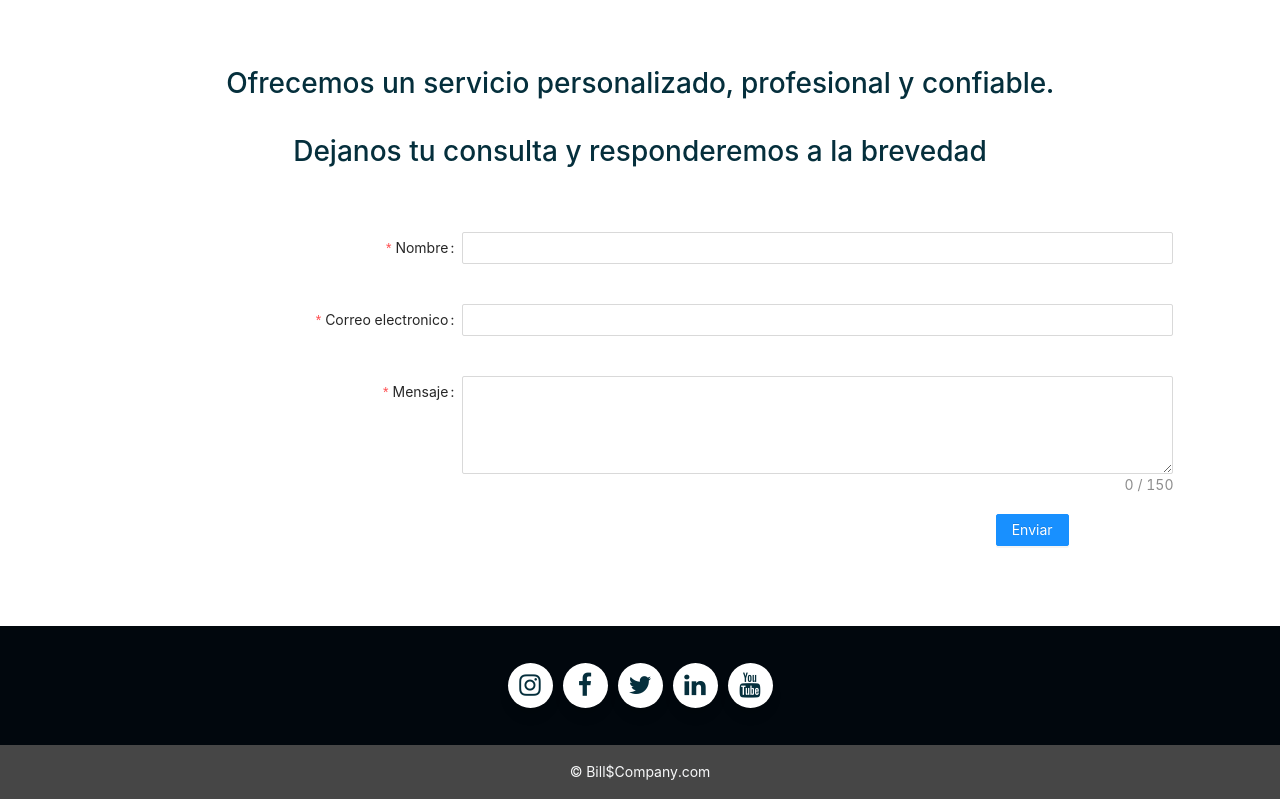
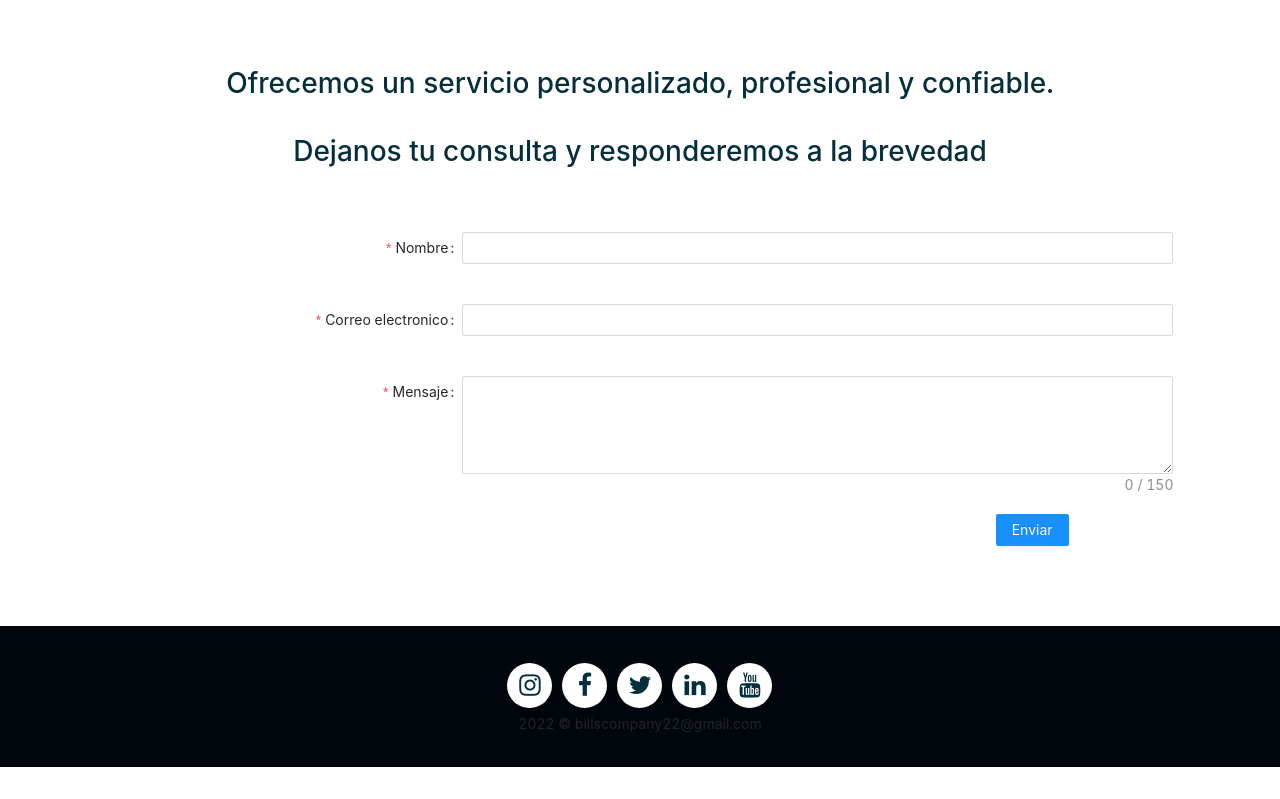
Before and after one commit to LauraOtz/Bills-frontend, a React (Create React App) app: page /login in a window 1280 px wide. Shown: the part 3361-4160 px from the top of the page. After the commit the page ends 4128 px from the top, so only its background shows below. Built offline with nearby package versions, Linux system fonts and the light colour scheme; the HTML template or start-up script is replaced by a standard one; a web font is replaced by a local one.

Commit message:
Footer Terminado!

```diff
--- a/src/pages/login/Footer.css
+++ b/src/pages/login/Footer.css
@@ -1,3 +1,11 @@
+.FooterCol{
+display: flex;
+justify-content: center;
+align-items: center;
+
+}
+
+
 .footer__container{
 
     background-color: #01070d ;
@@ -8,9 +16,6 @@
     align-items: center;
 
 }
-
-
-
 
 .button {
     margin: 5px;
@@ -33,6 +38,7 @@
 	font-weight: 500;
 	line-height: 40px;
 	margin-left: 10px;
+	color: black !important;
 }
 .button:hover {
 	width: 180px;
--- a/src/pages/login/Footer.jsx
+++ b/src/pages/login/Footer.jsx
@@ -1,56 +1,60 @@
 import React from "react";
 import "font-awesome/css/font-awesome.css";
 import "../login/Footer.css";
+import { Col, Row } from "react-bootstrap";
+import { Link, NavLink } from "react-router-dom";
 
 const FooterApp = () => {
   return (
     <>
       <div className="footer__container">
+      <Row className="FooterRow">
+      <Col className="FooterCol col-md-12">
+
         <div className="social__media--wrap">
-          <div className="button">
-            <div className="icon">
+          <div className="button" >
+            <div className="icon" >
               <i className="fa fa-instagram"></i>
             </div>
-            <span>Instagram</span>
+            <NavLink to= "/*"><span>Instagram</span></NavLink>
           </div>
 
           <div className="button">
             <div className="icon">
               <i className="fa fa-facebook-f"></i>
             </div>
-            <span>Facebook</span>
+            <NavLink to= "/*"><span>Facebook</span></NavLink>
           </div>
 
           <div className="button">
             <div className="icon">
               <i className="fa fa-twitter"></i>
             </div>
-            <span>Twitter</span>
+            <NavLink to= "/*"><span>Twitter</span></NavLink>
           </div>
 
           <div className="button">
             <div className="icon">
               <i className="fa fa-linkedin"></i>
             </div>
-            <span>LinkedIn</span>
+            <NavLink to= "/*"><span>LinkeIn</span></NavLink>
           </div>
 
           <div className="button">
             <div className="icon">
               <i className="fa fa-youtube"></i>
             </div>
-            <span>YouTube</span>
+            <NavLink to= "/*"><span>Youtube</span></NavLink>
           </div>
         </div>
+      </Col>
+      <Col className="FooterCol col-md-12">
+        <a className="text-dark" href="">2022 © billscompany22@gmail.com</a>
+      </Col>
+      </Row>
       </div>
-      <div
-        className="text-center text-light p-3"
-        style={{ backgroundColor: "rgba(70,70,70)" }}
-      >
-        <a className="text-light" href="">
-          © Bill$Company.com
-        </a>
-      </div>
+
+
     </>
   );
 };
```
